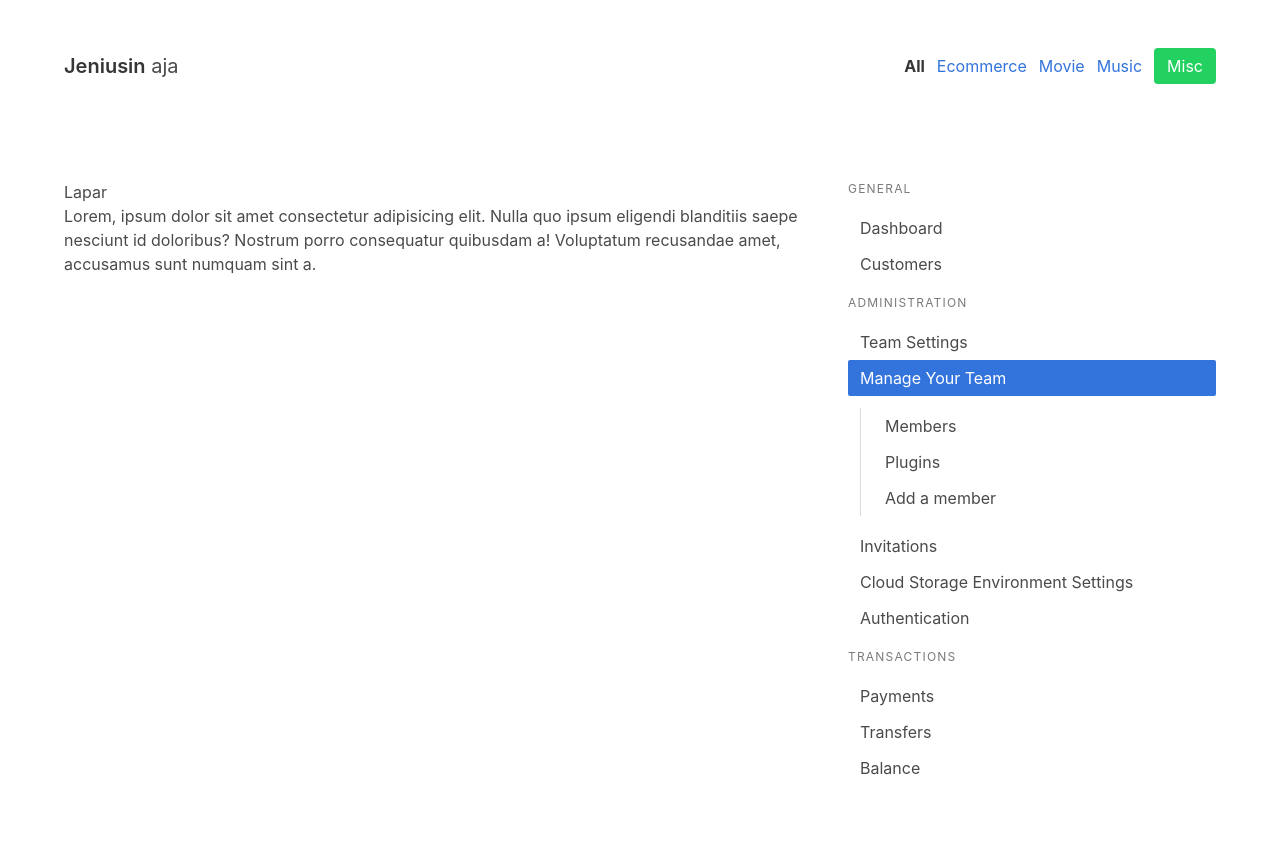
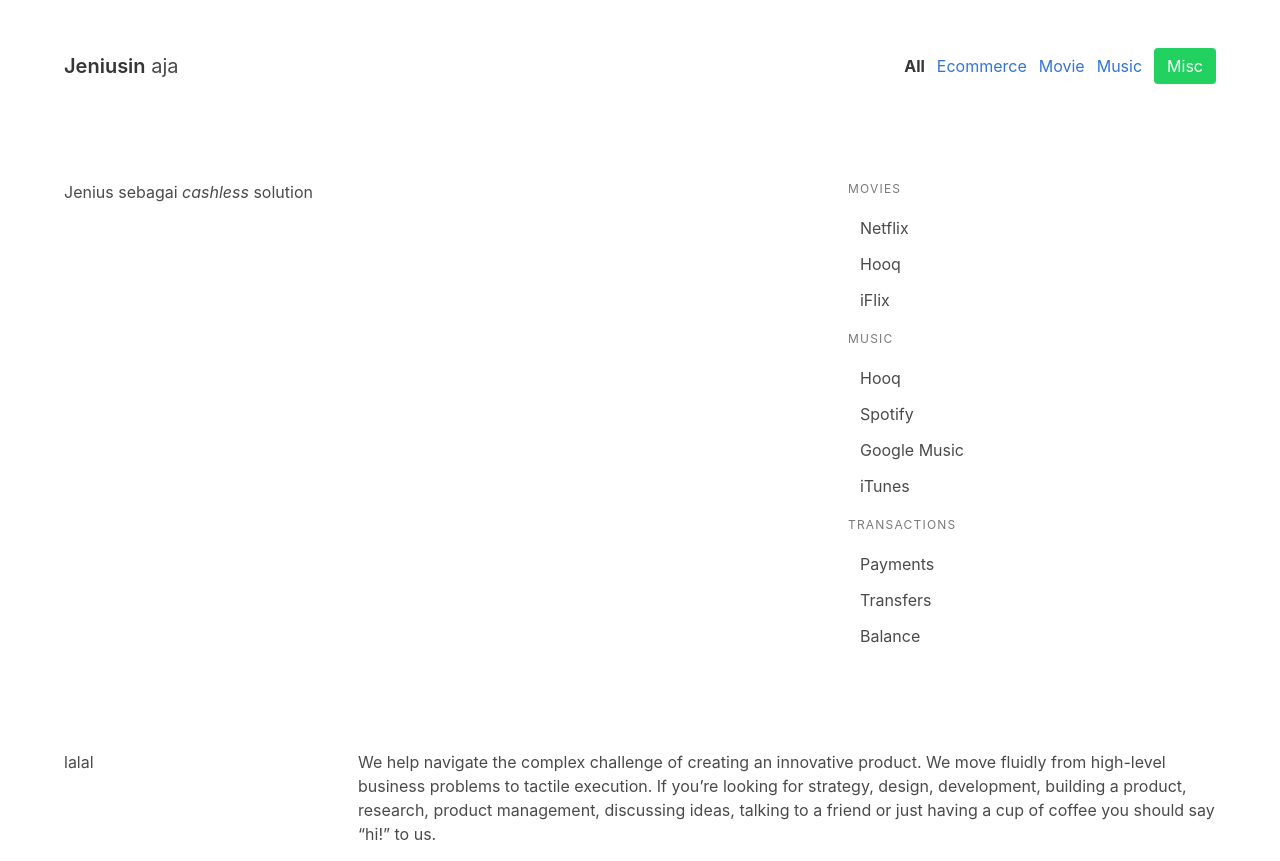
Before and after one commit to dedenf/netlify, a plain HTML site: page index.html in a window 1280 px wide. Shown: the top 861 px of the page. Drawn offline with nearby package versions, Linux system fonts and the light colour scheme.

Commit message:
addig text biar ga aneh]

```diff
--- a/index.html
+++ b/index.html
@@ -42,34 +42,28 @@
     <div class="container">
         <div class="columns">
             <div class="column is-two-thirds">
-                <h2>Lapar</h2>
-                <p>Lorem, ipsum dolor sit amet consectetur adipisicing elit. Nulla quo ipsum eligendi blanditiis saepe nesciunt id doloribus? Nostrum porro consequatur quibusdam a! Voluptatum recusandae amet, accusamus sunt numquam sint a.</p>
+                <p>
+                    Jenius sebagai <em>cashless</em> solution
+                </p>
             </div>
             <div class="column">
                     <aside class="menu">
                             <p class="menu-label">
-                              General
+                              Movies
                             </p>
                             <ul class="menu-list">
-                              <li><a>Dashboard</a></li>
-                              <li><a>Customers</a></li>
+                              <li><a>Netflix</a></li>
+                              <li><a>Hooq</a></li>
+                              <li><a>iFlix</a></li>
                             </ul>
                             <p class="menu-label">
-                              Administration
+                              Music
                             </p>
                             <ul class="menu-list">
-                              <li><a>Team Settings</a></li>
-                              <li>
-                                <a class="is-active">Manage Your Team</a>
-                                <ul>
-                                  <li><a>Members</a></li>
-                                  <li><a>Plugins</a></li>
-                                  <li><a>Add a member</a></li>
-                                </ul>
-                              </li>
-                              <li><a>Invitations</a></li>
-                              <li><a>Cloud Storage Environment Settings</a></li>
-                              <li><a>Authentication</a></li>
+                              <li><a>Hooq</a></li>
+                              <li><a>Spotify</a></li>
+                              <li><a>Google Music</a></li>
+                              <li><a>iTunes</a></li>
                             </ul>
                             <p class="menu-label">
                               Transactions
```
